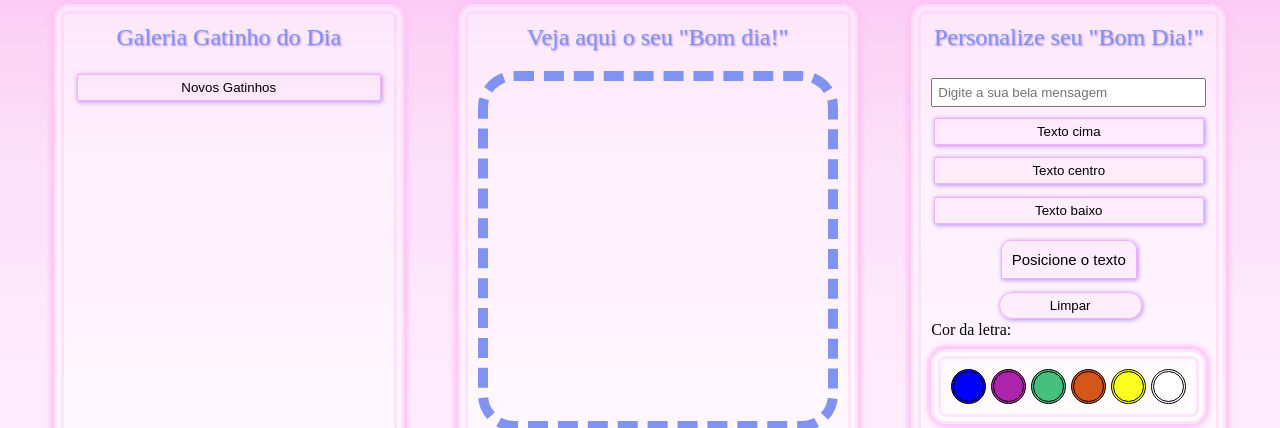
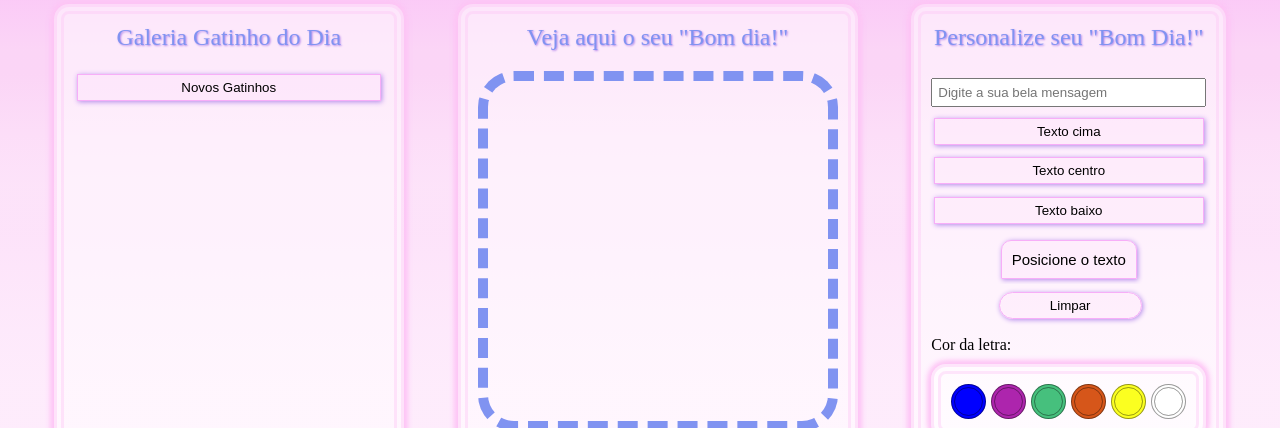
Before and after one commit to kruschewskyjoao/projeto-tia-do-zap, a website: page index.html in a window 1280 px wide. Shown: the part 86-514 px from the top of the page. Drawn offline with Linux system fonts and the light colour scheme; no server answers; some icons are missing; a web font is replaced by a local one.

Commit message:
Adicionando margem no botao limpar

```diff
--- a/style.css
+++ b/style.css
@@ -296,6 +296,7 @@ button:active {
 
 .clean-text {
   align-self: center;
+  margin-bottom: 15px;
 }
 
 #save, .clean {
@@ -315,8 +316,7 @@ button:active {
   width: 35px;
   background-color: blue;
   margin-right: 5px;
-  border-color: rgb(0, 0, 0);
-  border-style:double;
+  border: 4px double rgba(0, 0, 0, 0.4);
   border-bottom-left-radius: 1px;
   border-radius: 50%;
 }
@@ -326,8 +326,7 @@ button:active {
   width: 35px;
   background-color: rgb(173, 37, 173);
   margin-right: 5px;
-  border-color: rgb(0, 0, 0);
-  border-style:double;
+  border: 4px double rgba(0, 0, 0, 0.4);
   border-bottom-left-radius: 1px;
   border-radius: 50%;
 }
@@ -337,8 +336,7 @@ button:active {
   width: 35px;
   background-color: rgb(70, 192, 125);
   margin-right: 5px;
-  border-color: rgb(0, 0, 0);
-  border-style:double;
+  border: 4px double rgba(0, 0, 0, 0.4);
   border-bottom-left-radius: 1px;
   border-radius: 50%;
 }
@@ -348,8 +346,7 @@ button:active {
   width: 35px;
   background-color: rgb(214, 86, 26);
   margin-right: 5px;
-  border-color: rgb(0, 0, 0);
-  border-style:double;
+  border: 4px double rgba(0, 0, 0, 0.4);
   border-bottom-left-radius: 1px;
   border-radius: 50%;
 }
@@ -357,10 +354,9 @@ button:active {
 .decoration4 {
   height: 35px;
   width: 35px;
+  margin-right: 5px;
   background-color: rgb(251, 255, 32);
-  border-color: rgb(0, 0, 0);
-  margin-right: 5px;
-  border-style:double;
+  border: 4px double rgba(0, 0, 0, 0.4);
   border-bottom-left-radius: 1px;
   border-radius: 50%;
 }
@@ -369,8 +365,7 @@ button:active {
   height: 35px;
   width: 35px;
   background-color: rgb(255, 255, 255);
-  border-color: rgb(0, 0, 0);
-  border-style:double;
+  border: 4px double rgba(0, 0, 0, 0.4);
   border-bottom-left-radius: 1px;
   border-radius: 50%;
 }
```
